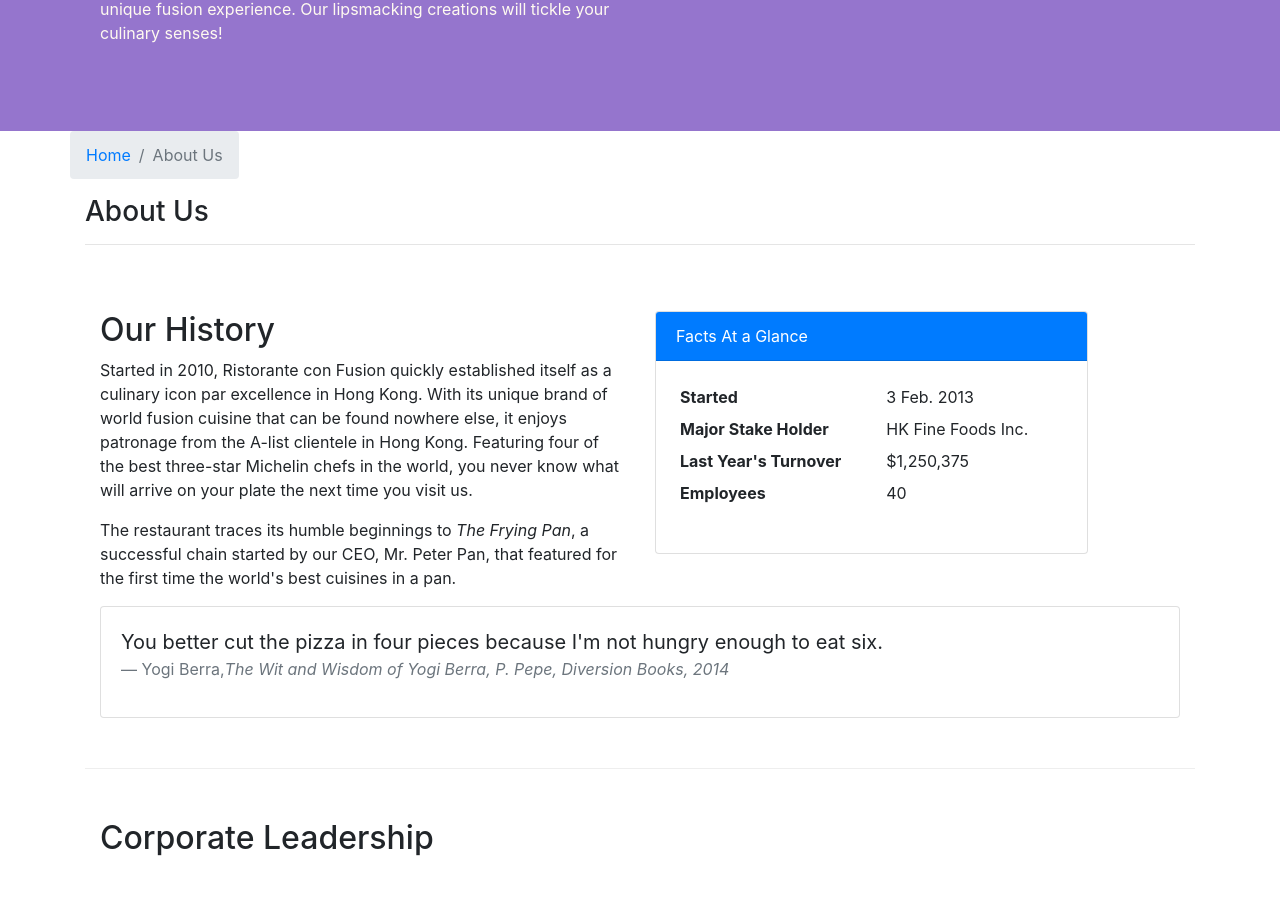
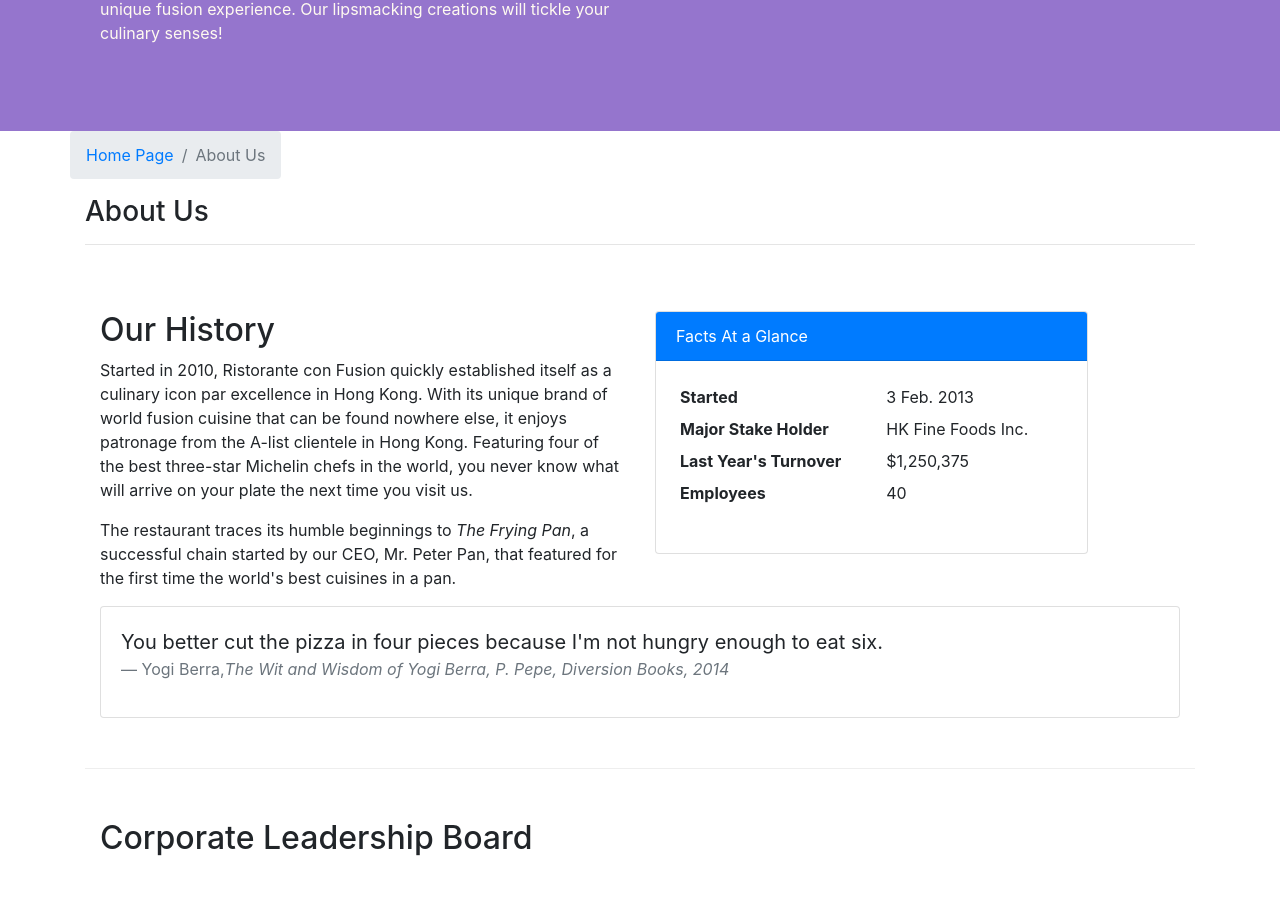
Before and after one commit to KShehzadi/Front-End-Web-Development-with-React, a React (Create React App) app in the folder Week 3/confusion/: page /aboutus in a window 1280 px wide. Shown: the part 211-1122 px from the top of the page. Built offline with nearby package versions, Linux system fonts and the light colour scheme.

Commit message:
Update AboutComponent.js

```diff
--- a/Week 3/confusion/src/components/AboutComponent.js
+++ b/Week 3/confusion/src/components/AboutComponent.js
@@ -29,7 +29,7 @@ function About(props) {
         <div className="container">
             <div className="row">
                 <Breadcrumb>
-                    <BreadcrumbItem><Link to="/home">Home</Link></BreadcrumbItem>
+                    <BreadcrumbItem><Link to="/home">Home Page</Link></BreadcrumbItem>
                     <BreadcrumbItem active>About Us</BreadcrumbItem>
                 </Breadcrumb>
                 <div className="col-12">
@@ -77,7 +77,7 @@ function About(props) {
             </div>
             <div className="row row-content">
                 <div className="col-12">
-                    <h2>Corporate Leadership</h2>
+                    <h2>Corporate Leadership Board</h2>
                 </div>
                 <div className="col-12">
                     <Media list>
```
